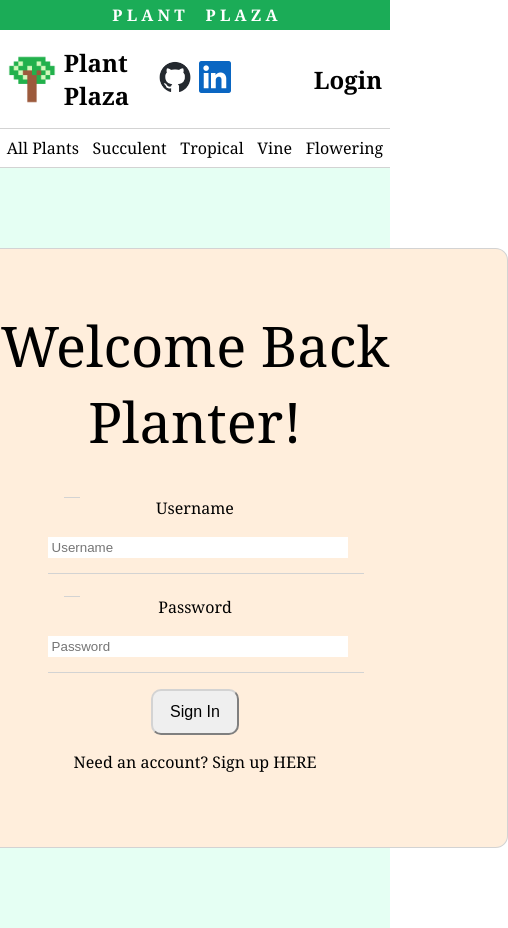
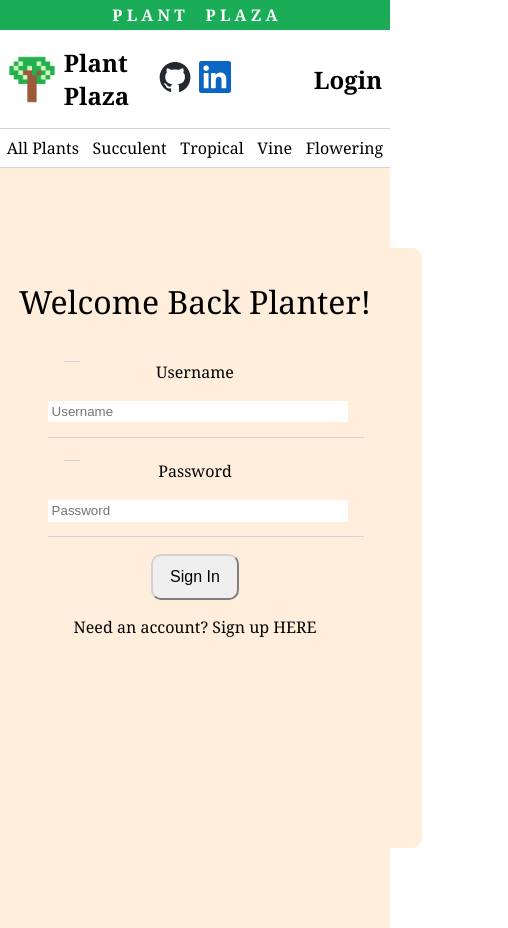
Before and after one commit to Trile16/plant-plaza, a React (Vite) app: page /login in a window 390 px wide. Shown: the whole page, 508 px wide, since content can reach past the window. Built offline with nearby package versions, Linux system fonts and the light colour scheme; no server answers.

Commit message:
fixed single page view for mobile

```diff
--- a/src/Login.css
+++ b/src/Login.css
@@ -77,3 +77,25 @@ label {
   color: #1bac57;
   font-style: italic;
 }
+
+@media (max-width: 550px) {
+  #login-container {
+    justify-content: start;
+    background-color: #ffeedc;
+  }
+
+  #login-area {
+    width: fit-content;
+    min-width: 100%;
+    border: none;
+    justify-content: start;
+  }
+
+  #login-title {
+    text-align: center;
+    font-size: 2rem;
+    font-weight: lighter;
+    width: 100%;
+    font-weight: lighter;
+  }
+}
--- a/src/Register.css
+++ b/src/Register.css
@@ -77,3 +77,25 @@ label {
   color: #1bac57;
   font-style: italic;
 }
+
+@media (max-width: 550px) {
+  #register-container {
+    justify-content: start;
+    background-color: #ffeedc;
+  }
+
+  #register-area {
+    width: fit-content;
+    min-width: 100%;
+    border: none;
+    justify-content: start;
+  }
+
+  #register-title {
+    text-align: center;
+    font-size: 2rem;
+    font-weight: lighter;
+    width: 100%;
+    font-weight: lighter;
+  }
+}
--- a/src/SinglePlantDisplay.css
+++ b/src/SinglePlantDisplay.css
@@ -72,3 +72,17 @@
   font-style: italic;
   color: #1bac57;
 }
+
+@media (max-width: 550px) {
+  #content-separator {
+    flex-direction: column;
+  }
+
+  #image-box {
+    width: 100%;
+    min-width: 100%;
+    max-width: 100%;
+    object-fit: scale-down;
+    height: fit-content;
+  }
+}
```
